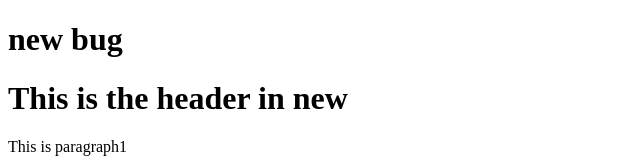
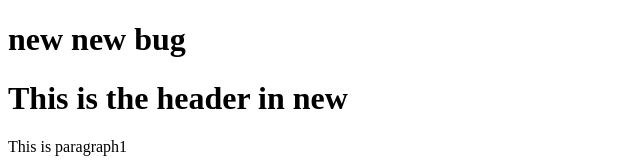
Before and after one commit to PawaritSet/sample_git2, a plain HTML site: page index.html in a window 1280 px wide. Shown: the top 160 px of the page, without its empty margins (0-640 px from the left). Drawn offline with Linux system fonts and the light colour scheme.

Commit message:
Fix bug #2

```diff
--- a/index.html
+++ b/index.html
@@ -2,7 +2,7 @@
 <html lang=“en”>
 <head><title>Sample Git</title></head>
 <body>
-<h1>new bug</h1>
+<h1>new new bug</h1>
 <h1>This is the header in new</h1>
 <p>This is paragraph1</p>
 <p>This is paragraph2</p>
```
